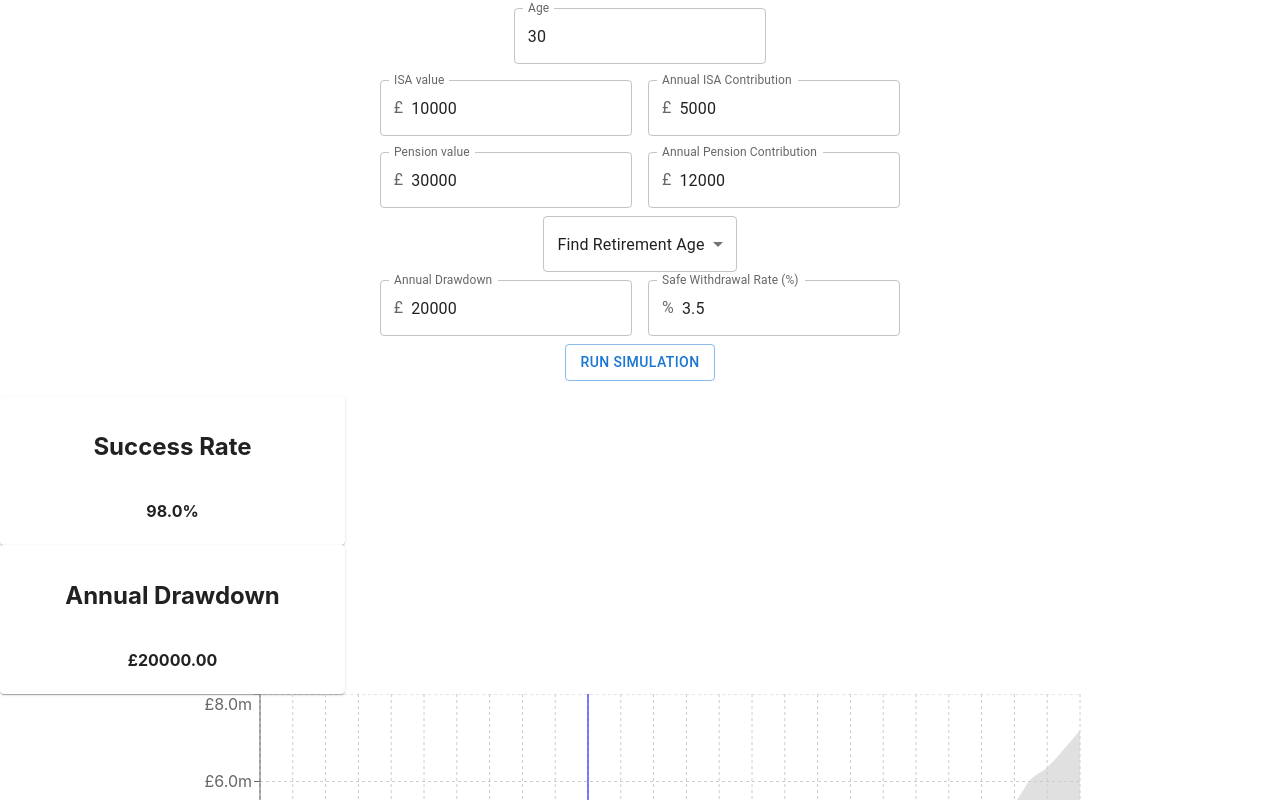
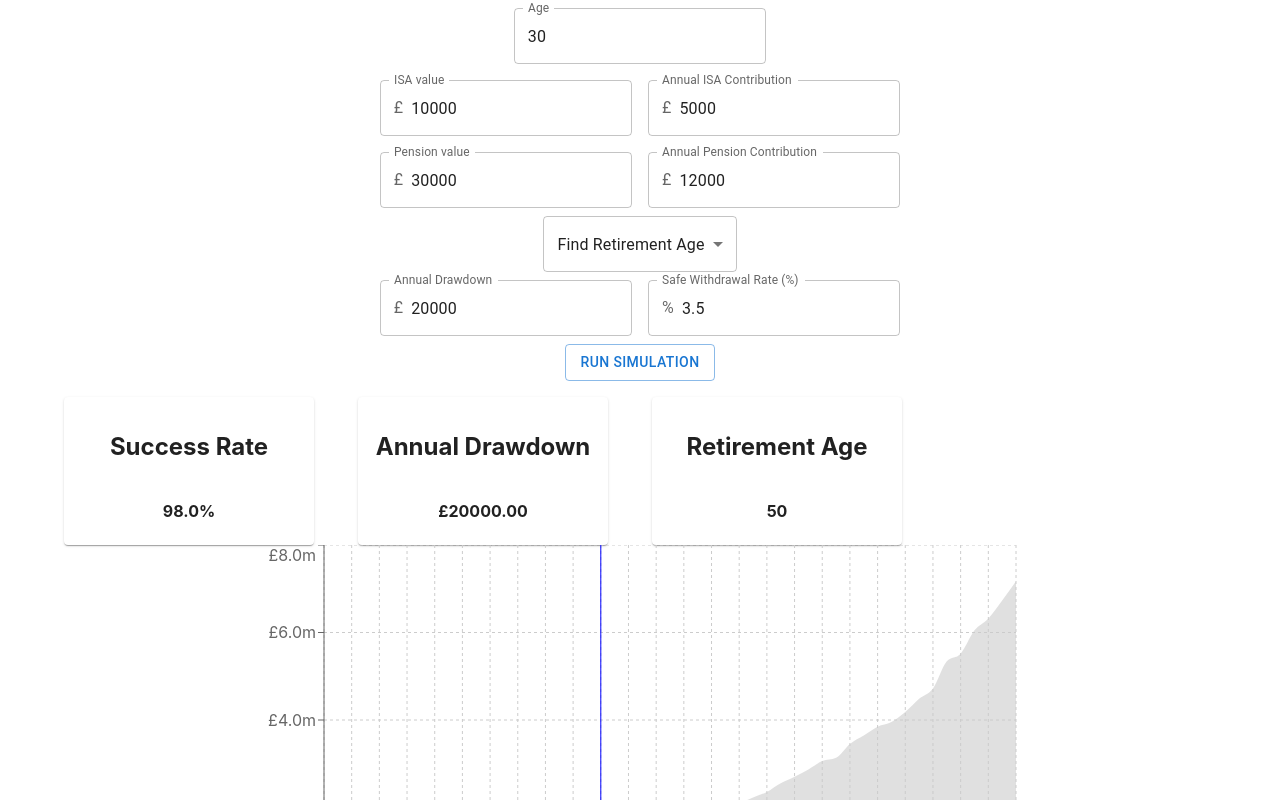
Before and after one commit to RoryCollins/finance-projector, a React (Create React App) app: page / in a window 1280 px wide. Both pictures are taken after a click on the button "RUN SIMULATION". Shown: the top 800 px of the page. Built offline with nearby package versions, Linux system fonts and the light colour scheme.

Commit message:
update results display

```diff
--- a/src/App.tsx
+++ b/src/App.tsx
@@ -1,7 +1,8 @@
 import { useState } from 'react';
 import './App.css';
 import Chart from './components/Chart';
-import { TextField, Button, Box, Card, Step, InputAdornment, Select, MenuItem, CardHeader, CardContent } from '@mui/material';
+import { TextField, Button, Box, Card, Step, InputAdornment, Select, MenuItem, CardHeader, CardContent, Container } from '@mui/material';
+import Grid from '@mui/material/Grid2';
 import SimulationRunner from './SimulationRunner';
 import { SimulationResults } from './interfaces';
 import { RetirementStrategy } from './RetirementStrategy';
@@ -128,21 +129,35 @@ function App() {
       <Button onClick={runSimulation} variant="outlined">Run Simulation</Button>
       <p></p>
       {data.simulationResults
-        ? <>
-          <Card sx={{ maxWidth: 345 }}>
+        ? <Container>
+          <Grid container spacing={3}>
+            <Grid size={3}>
+              <Card sx={{ maxWidth: 250 }}>
                 <CardContent>
                   <h2>Success Rate</h2><br />
                   <b>{(data.simulationResults.successRate * 100).toFixed(1)}%</b>
                 </CardContent>
               </Card>
-          <Card sx={{ maxWidth: 345 }}>
+            </Grid>
+            <Grid size={3}>
+            <Card sx={{ maxWidth: 250 }}>
               <CardContent>
                 <h2>Annual Drawdown</h2><br />
                 <b>£{(data.simulationResults.drawdownAtRetirement).toFixed(2)}</b>
               </CardContent>
             </Card>
+            </Grid>
+            <Grid size={3}>
+            <Card sx={{ maxWidth: 250 }}>
+              <CardContent>
+                <h2>Retirement Age</h2><br />
+                <b>{data.simulationResults.medianRetirementAge}</b>
+              </CardContent>
+            </Card>
+            </Grid>
+          </Grid>
           <Chart chartData={data.simulationResults} />
-        </>
+        </Container>
         : <h1>No Graph Data</h1>}
     </div>
   );
--- a/src/targetAgeRetirementStrategy.ts
+++ b/src/targetAgeRetirementStrategy.ts
@@ -9,8 +9,11 @@ export default class targetAgeRetirementStrategy implements RetirementStrategy {
     }
 
     isRetired(state: PortfolioState): PortfolioState {
+        if(state.retired) {
+            return state;
+        }
         const retired = state.age === this.targetAge;
-        const annualDrawdown = retired ? (state.isaValue + state.pensionValue) * .085 : state.annualDrawdown;
+        const annualDrawdown = retired ? (state.isaValue + state.pensionValue) * .035 : state.annualDrawdown;
         return {...state, retired, annualDrawdown};
     }
 
```
Also changed, not shown: 1 other file (tests, documents, lock files or other folders). Lines whose indentation alone changed are shown as unchanged.
